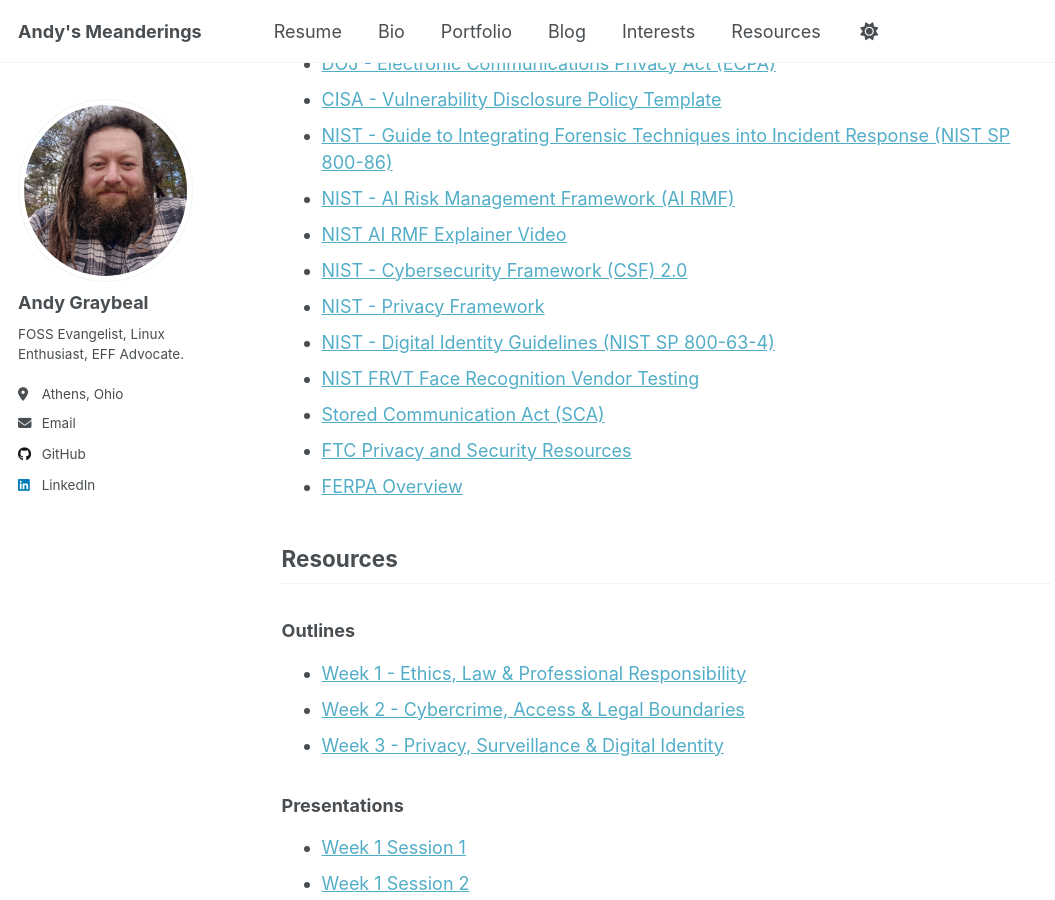
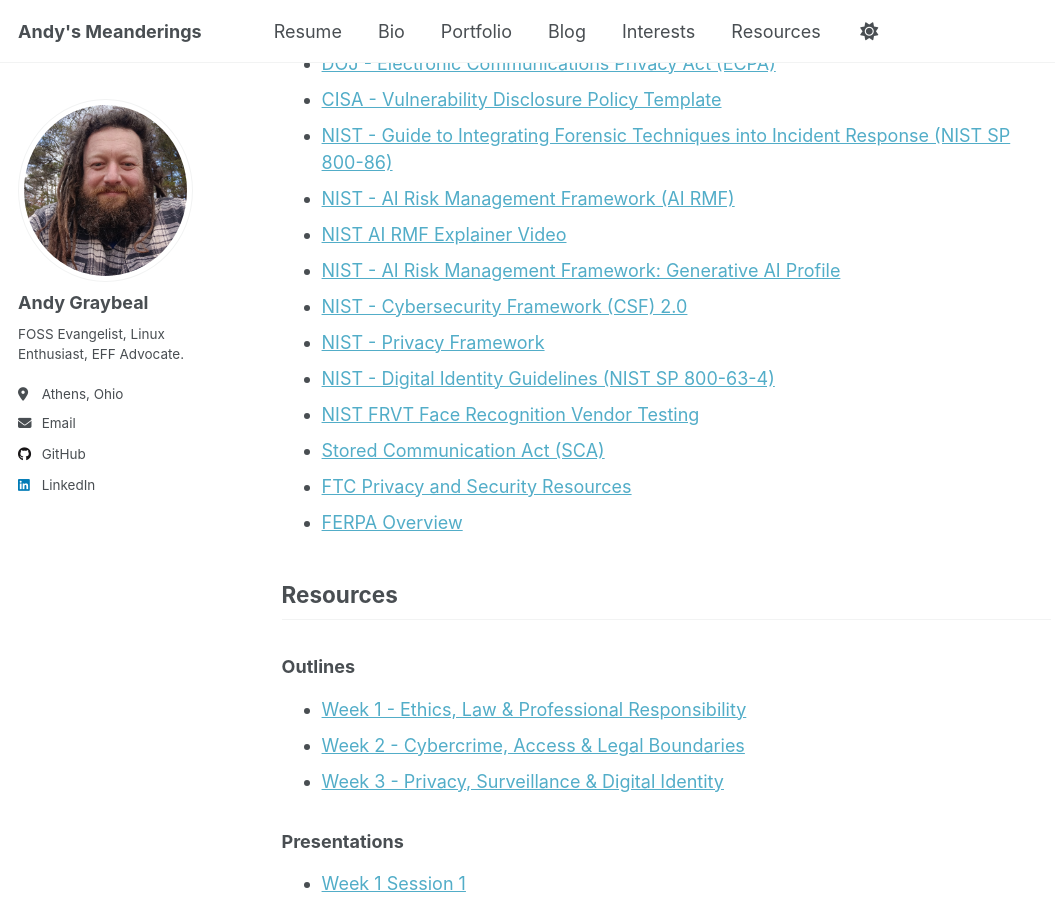
Before and after one commit to andy-graybeal/andy-graybeal.github.io, a Jekyll site: the page built from _portfolio/cybr-2100.md, in a window 1280 px wide and 900 px high, scrolled down 1485 px. Shown: the whole window, without its empty margins (0-1055 px from the left). Built offline with Jekyll 4.4.1, drawn with Linux system fonts in a browser that asks for light colours; a script that is not in the unit is left out.

Commit message:
Add NIST AI RMF Generative AI Profile link

```diff
--- a/_portfolio/cybr-2100.md
+++ b/_portfolio/cybr-2100.md
@@ -47,6 +47,7 @@ I am a systems and network administrator with extensive hands-on experience supp
 - [NIST - Guide to Integrating Forensic Techniques into Incident Response (NIST SP 800-86)](https://csrc.nist.gov/pubs/sp/800/86/final)
 - [NIST - AI Risk Management Framework (AI RMF)](https://www.nist.gov/itl/ai-risk-management-framework)
 - [NIST AI RMF Explainer Video](https://www.nist.gov/video/introduction-nist-ai-risk-management-framework-ai-rmf-10-explainer-video)
+- [NIST - AI Risk Management Framework: Generative AI Profile](https://www.nist.gov/publications/artificial-intelligence-risk-management-framework-generative-artificial-intelligence)
 - [NIST - Cybersecurity Framework (CSF) 2.0](https://nvlpubs.nist.gov/nistpubs/CSWP/NIST.CSWP.29.pdf)
 - [NIST - Privacy Framework](https://www.nist.gov/privacy-framework)
 - [NIST - Digital Identity Guidelines (NIST SP 800-63-4)](https://csrc.nist.gov/pubs/sp/800/63/4/final)
```
